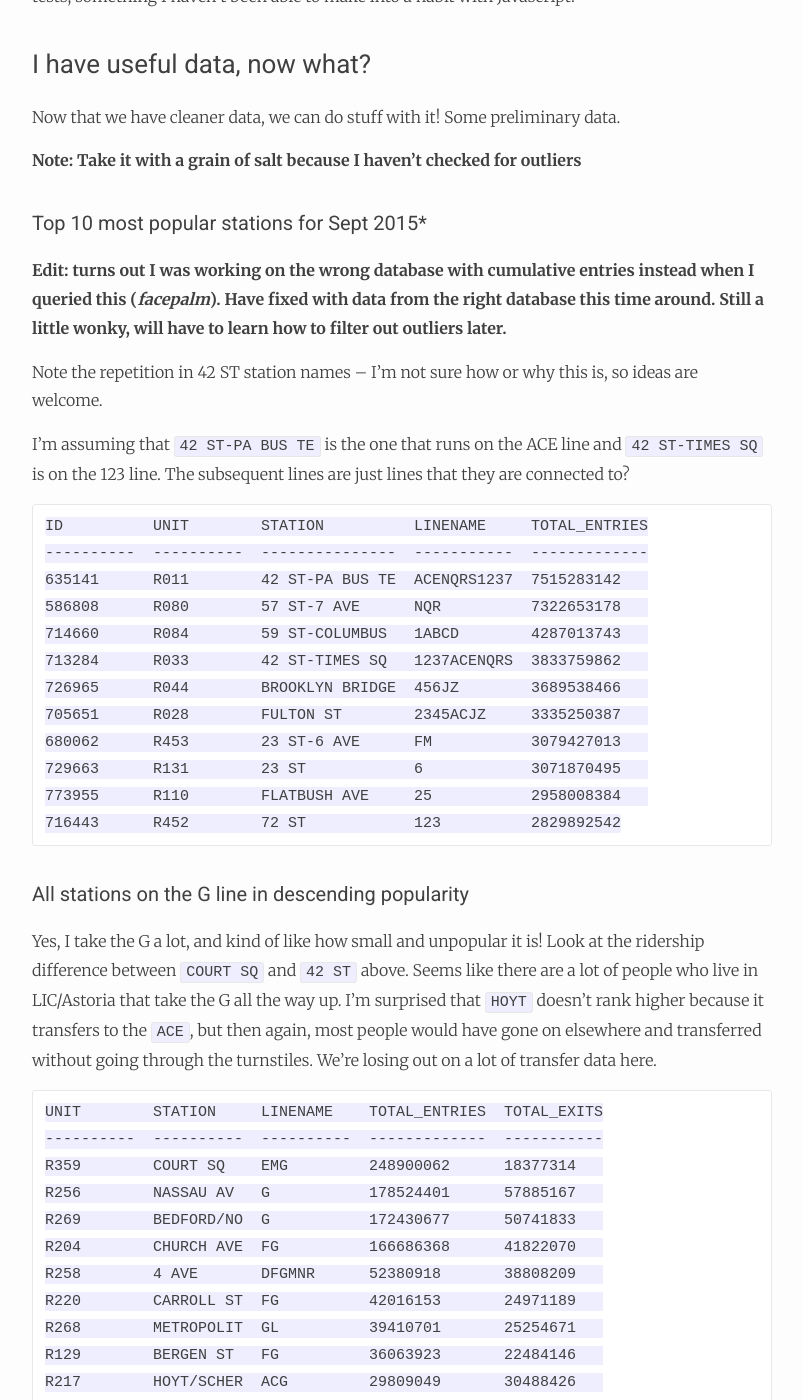
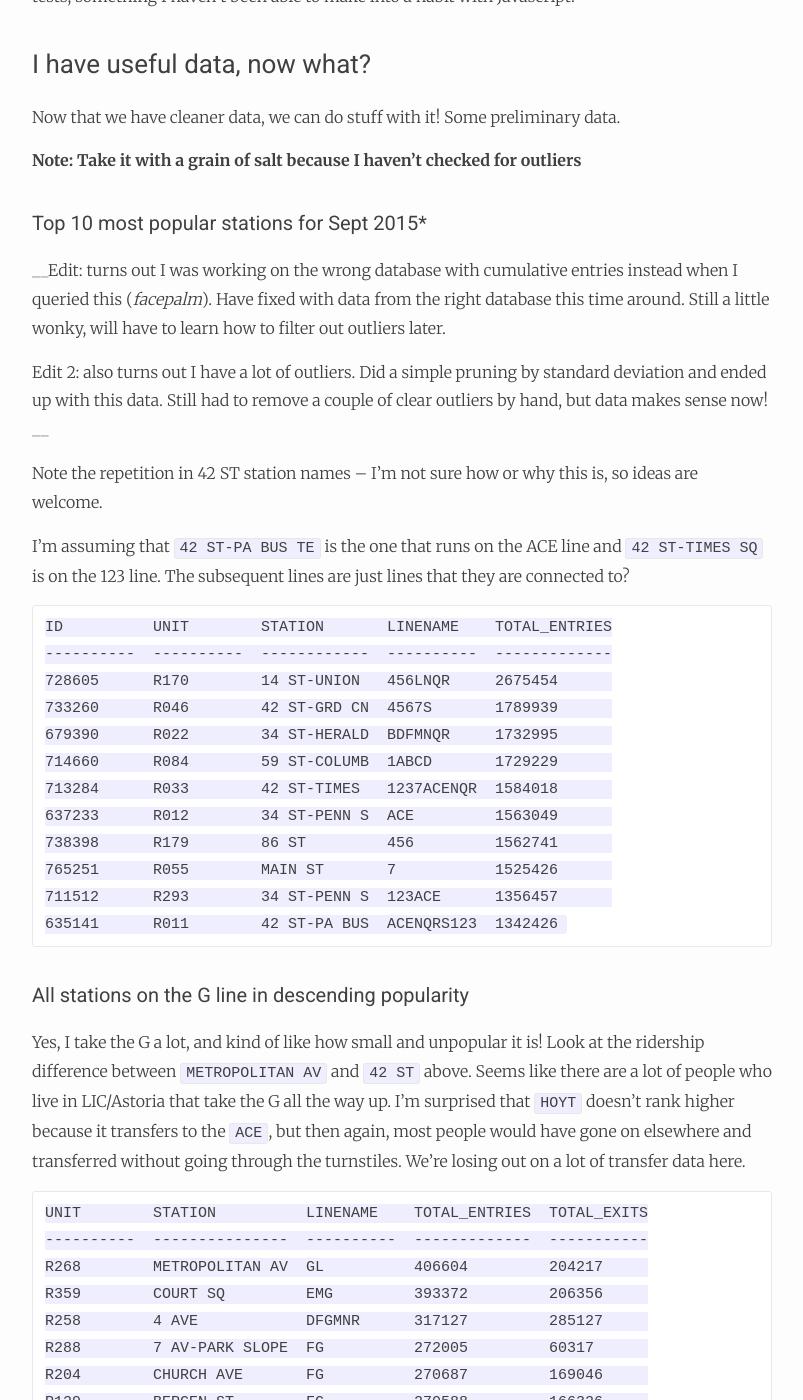
Before and after one commit to piratefsh/piratefsh.github.io, a Jekyll site: the page built from _posts/2015-10-03-mta-subway-turnstile-data.md, in a window 1280 px wide and 1400 px high, scrolled down 1995 px. Shown: the whole window, without its empty margins (238-1041 px from the left). Built offline with Jekyll 4.4.1, drawn with Linux system fonts in a browser that asks for light colours; some of the changed text lies outside the part shown.

Commit message:
Update with clean data

```diff
--- a/_posts/2015-10-03-mta-subway-turnstile-data.md
+++ b/_posts/2015-10-03-mta-subway-turnstile-data.md
@@ -59,52 +59,55 @@ __Note: Take it with a grain of salt because I haven't checked for outliers__
 
 #### Top 10 most popular stations for Sept 2015*
 
-__Edit: turns out I was working on the wrong database with cumulative entries instead when I queried this (*facepalm*). Have fixed with data from the right database this time around. Still a little wonky, will have to learn how to filter out outliers later.__
+__Edit: turns out I was working on the wrong database with cumulative entries instead when I queried this (*facepalm*). Have fixed with data from the right database this time around. Still a little wonky, will have to learn how to filter out outliers later.
+
+Edit 2: also turns out I have a lot of outliers. Did a simple pruning by standard deviation and ended up with this data. Still had to remove a couple of clear outliers by hand, but data makes sense now!
+__
 
 Note the repetition in 42 ST station names -- I'm not sure how or why this is, so ideas are welcome.
 
 I'm assuming that `42 ST-PA BUS TE` is the one that runs on the ACE line and `42 ST-TIMES SQ` is on the 123 line. The subsequent lines are just lines that they are connected to?
 
-    ID          UNIT        STATION          LINENAME     TOTAL_ENTRIES
-    ----------  ----------  ---------------  -----------  -------------
-    635141      R011        42 ST-PA BUS TE  ACENQRS1237  7515283142
-    586808      R080        57 ST-7 AVE      NQR          7322653178
-    714660      R084        59 ST-COLUMBUS   1ABCD        4287013743
-    713284      R033        42 ST-TIMES SQ   1237ACENQRS  3833759862
-    726965      R044        BROOKLYN BRIDGE  456JZ        3689538466
-    705651      R028        FULTON ST        2345ACJZ     3335250387
-    680062      R453        23 ST-6 AVE      FM           3079427013
-    729663      R131        23 ST            6            3071870495
-    773955      R110        FLATBUSH AVE     25           2958008384
-    716443      R452        72 ST            123          2829892542
+    ID          UNIT        STATION       LINENAME    TOTAL_ENTRIES
+    ----------  ----------  ------------  ----------  -------------
+    728605      R170        14 ST-UNION   456LNQR     2675454
+    733260      R046        42 ST-GRD CN  4567S       1789939
+    679390      R022        34 ST-HERALD  BDFMNQR     1732995
+    714660      R084        59 ST-COLUMB  1ABCD       1729229
+    713284      R033        42 ST-TIMES   1237ACENQR  1584018
+    637233      R012        34 ST-PENN S  ACE         1563049
+    738398      R179        86 ST         456         1562741
+    765251      R055        MAIN ST       7           1525426
+    711512      R293        34 ST-PENN S  123ACE      1356457
+    635141      R011        42 ST-PA BUS  ACENQRS123  1342426
 
 #### All stations on the G line in descending popularity
 
-Yes, I take the G a lot, and kind of like how small and unpopular it is! Look at the ridership difference between `COURT SQ` and `42 ST` above. Seems like there are a lot of people who live in LIC/Astoria that take the G all the way up. I'm surprised that `HOYT` doesn't rank higher because it transfers to the `ACE`, but then again, most people would have gone on elsewhere and transferred without going through the turnstiles. We're losing out on a lot of transfer data here.
+Yes, I take the G a lot, and kind of like how small and unpopular it is! Look at the ridership difference between `METROPOLITAN AV` and `42 ST` above. Seems like there are a lot of people who live in LIC/Astoria that take the G all the way up. I'm surprised that `HOYT` doesn't rank higher because it transfers to the `ACE`, but then again, most people would have gone on elsewhere and transferred without going through the turnstiles. We're losing out on a lot of transfer data here.
 
-    UNIT        STATION     LINENAME    TOTAL_ENTRIES  TOTAL_EXITS
-    ----------  ----------  ----------  -------------  -----------
-    R359        COURT SQ    EMG         248900062      18377314
-    R256        NASSAU AV   G           178524401      57885167
-    R269        BEDFORD/NO  G           172430677      50741833
-    R204        CHURCH AVE  FG          166686368      41822070
-    R258        4 AVE       DFGMNR      52380918       38808209
-    R220        CARROLL ST  FG          42016153       24971189
-    R268        METROPOLIT  GL          39410701       25254671
-    R129        BERGEN ST   FG          36063923       22484146
-    R217        HOYT/SCHER  ACG         29809049       30488426
-    R288        7 AV-PARK   FG          25362691       7996743
-    R317        CLINTON-WA  G           19619335       4252381
-    R286        MYRTLE-WIL  G           19350748       12598318
-    R241        15 ST-PROS  FG          18728069       8269590
-    R299        BROADWAY    G           14289913       10596625
-    R287        CLASSON AV  G           13911699       13593579
-    R239        GREENPOINT  G           13700077       8417595
-    R318        FULTON ST   G           12306053       12674774
-    R289        FT HAMILTO  FG          10381010       3556658
-    R270        SMITH-9 ST  FG          10210066       7663262
-    R316        FLUSHING A  G           7076375        6954122
-    R360        VAN ALSTON  G           5435475        6156631
+    UNIT        STATION          LINENAME    TOTAL_ENTRIES  TOTAL_EXITS
+    ----------  ---------------  ----------  -------------  -----------
+    R268        METROPOLITAN AV  GL          406604         204217
+    R359        COURT SQ         EMG         393372         206356
+    R258        4 AVE            DFGMNR      317127         285127
+    R288        7 AV-PARK SLOPE  FG          272005         60317
+    R204        CHURCH AVE       FG          270687         169046
+    R129        BERGEN ST        FG          270588         166326
+    R220        CARROLL ST       FG          268265         121279
+    R217        HOYT/SCHERMER    ACG         240597         213857
+    R256        NASSAU AV        G           218548         113352
+    R239        GREENPOINT AVE   G           218107         155785
+    R269        BEDFORD/NOSTRAN  G           198039         110727
+    R241        15 ST-PROSPECT   FG          146397         63455
+    R286        MYRTLE-WILLOUGH  G           144565         79652
+    R289        FT HAMILTON PKY  FG          134171         38559
+    R317        CLINTON-WASH AV  G           132916         19985
+    R270        SMITH-9 ST       FG          126743         142212
+    R287        CLASSON AVE      G           122914         116782
+    R318        FULTON ST        G           114912         110825
+    R299        BROADWAY         G           102202         85013
+    R316        FLUSHING AVE     G           64595          64798
+    R360        VAN ALSTON-21ST  G           45890          50158
 
 I also have other snippets of data on the [Github README](https://github.com/piratefsh/mta-turnstile-cruncher).
 
```
